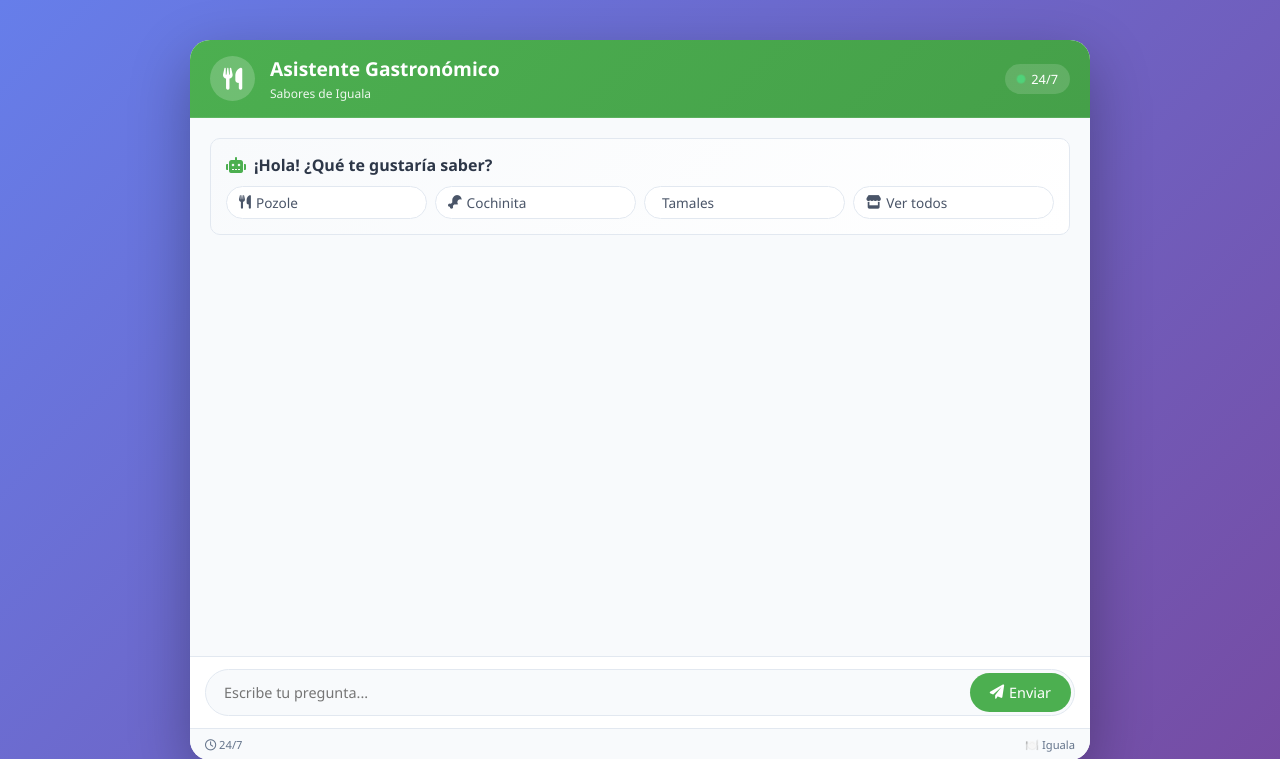
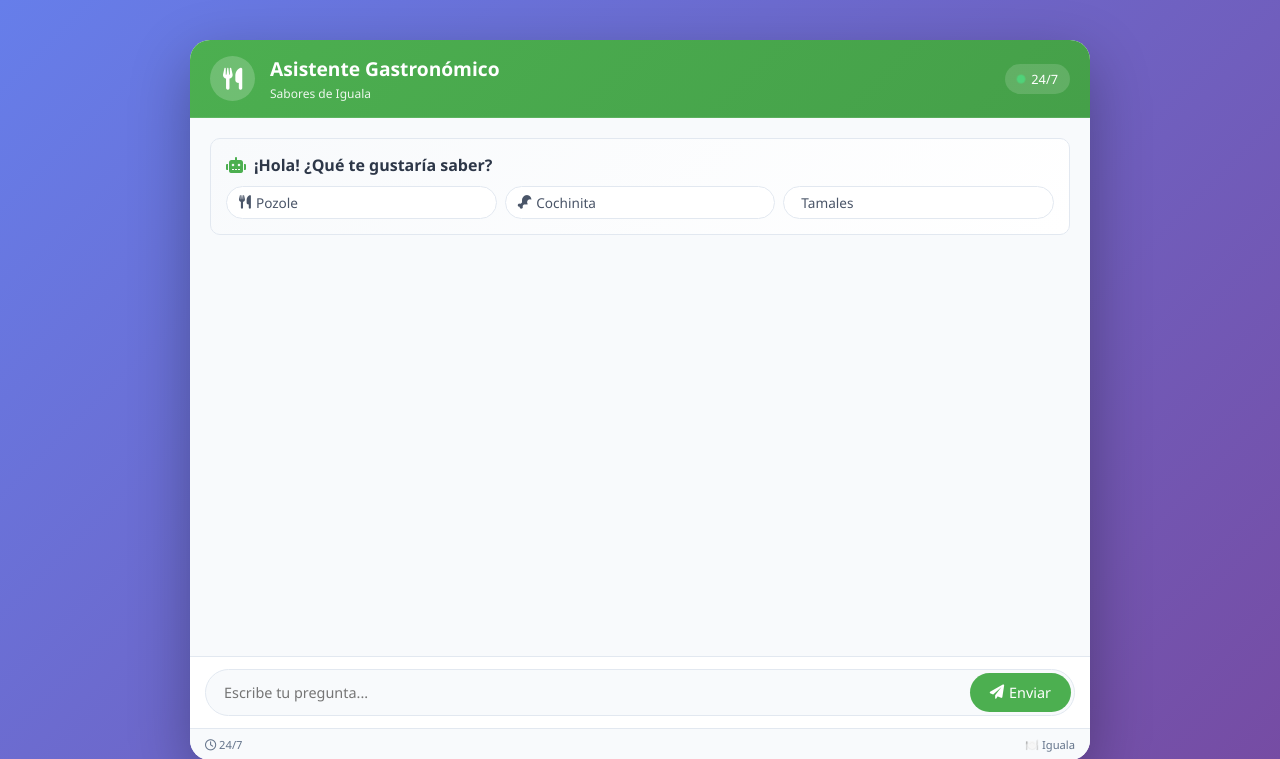
Before and after one commit to restaurantedigital26/Restaurantecomida, a Flask app: page /chat-ui in a window 1280 px wide. Shown: the top 759 px of the page. Run offline with Flask 3, Linux system fonts and the light colour scheme; data that the repository does not hold is empty; some libraries are stand-ins or nearby versions.

Commit message:
Corregido errores

```diff
--- a/templates/index.html
+++ b/templates/index.html
@@ -391,9 +391,6 @@
                 <div class="suggestion-chip" onclick="sendQuickQuestion('Tamales de nejo')">
                     <i class="fas fa-corn"></i> Tamales
                 </div>
-                <div class="suggestion-chip" onclick="sendQuickQuestion('Restaurantes')">
-                    <i class="fas fa-store"></i> Ver todos
-                </div>
             </div>
         </div>
     </div>
```
